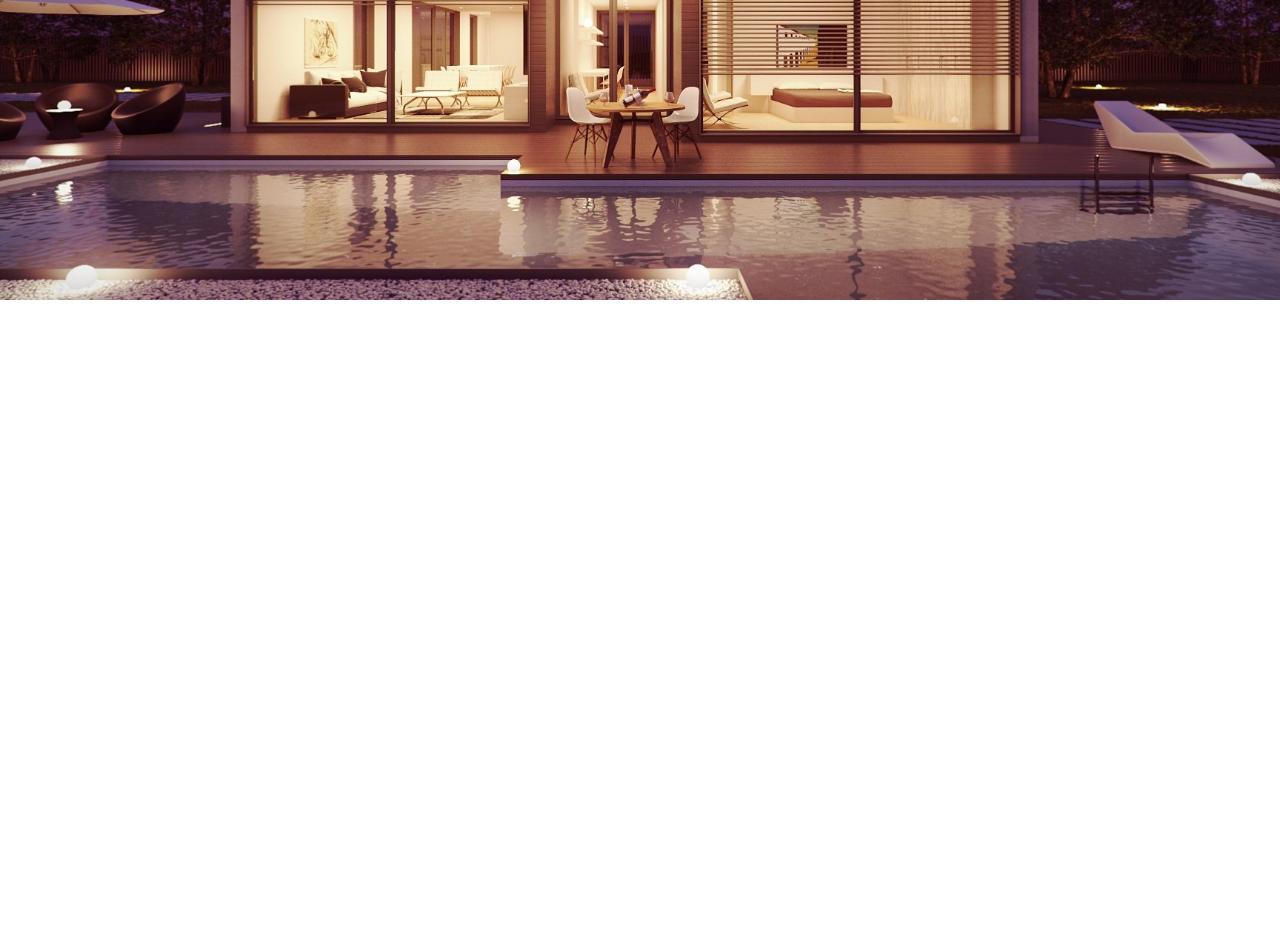
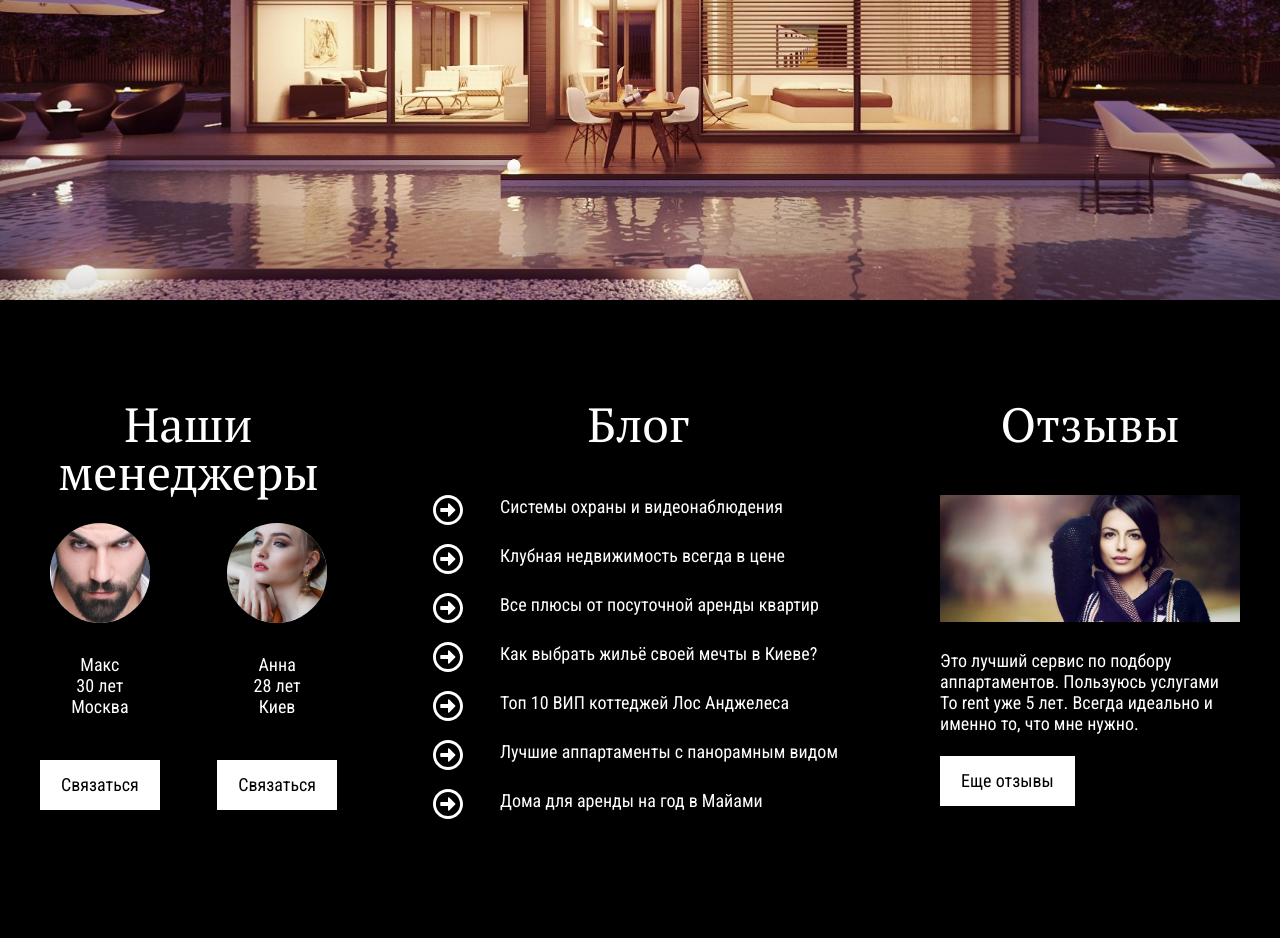
Before and after one commit to shock-dev/to2rent, a website: page app/index.html in a window 1280 px wide. Shown: the part 2941-3879 px from the top of the page. Before the commit the page ends 3241 px from the top, so only its background shows below. Drawn offline with nearby package versions, Linux system fonts and the light colour scheme.

Commit message:
#Added: About section

```diff
--- a/app/index.html
+++ b/app/index.html
@@ -120,6 +120,66 @@
     </div>
   </section>
 
+  <section class="about">
+    <div class="container">
+      <div class="about__inner">
+
+        <div class="our-managers">
+          <div class="our-managers__title about__title">Наши менеджеры</div>
+          <div class="our-managers__items">
+            <div class="our-managers__item">
+              <img class="our-managers__img" src="img/manager-1.jpg">
+              <ul class="our-managers__list">
+                <li>Макс</li>
+                <li>30 лет</li>
+                <li>Москва</li>
+              </ul>
+              <button class="our-managers__btn">Связаться</button>
+            </div>
+
+            <div class="our-managers__item">
+              <img class="our-managers__img" src="img/manager-2.jpg">
+              <ul class="our-managers__list">
+                <li>Анна</li>
+                <li> 28 лет</li>
+                <li>Киев</li>
+              </ul>
+              <button class="our-managers__btn">Связаться</button>
+            </div>
+          </div>
+        </div>
+
+        <div class="blog">
+          <div class="about__title">Блог</div>
+
+          <ul class="blog__list">
+            <li class="blog__item"><a class="blog__link" href="#">Системы охраны и видеонаблюдения</a></li>
+            <li class="blog__item"><a class="blog__link" href="#">Клубная недвижимость всегда в цене</a></li>
+            <li class="blog__item"><a class="blog__link" href="#">Все плюсы от посуточной аренды квартир</a></li>
+            <li class="blog__item"><a class="blog__link" href="#">Как выбрать жильё своей мечты в Киеве?</a></li>
+            <li class="blog__item"><a class="blog__link" href="#">Топ 10 ВИП коттеджей Лос Анджелеса</a></li>
+            <li class="blog__item"><a class="blog__link" href="#">Лучшие аппартаменты с панорамным видом</a></li>
+            <li class="blog__item"><a class="blog__link" href="#">Дома для аренды на год в Майами</a></li>
+          </ul>
+        </div>
+
+        <div class="reviews">
+          <div class="about__title">Отзывы</div>
+
+          <img class="reviews__img" src="img/review-1.jpg" alt="">
+
+          <p class="reviews__text">
+            Это лучший сервис по подбору
+            аппартаментов. Пользуюсь услугами To rent уже 5 лет. Всегда идеально и именно то, что мне нужно.
+          </p>
+
+          <a class="reviews__link" href="#">Еще отзывы</a>
+        </div>
+
+      </div>
+    </div>
+  </section>
+
   <script src="https://ajax.googleapis.com/ajax/libs/jquery/3.4.1/jquery.min.js"></script>
   <script src="js/libs.min.js"></script>
   <script src="js/main.js"></script>
--- a/app/scss/style.scss
+++ b/app/scss/style.scss
@@ -272,6 +272,116 @@
   }
 }
 
+.about {
+  background-color: #000;
+  padding: 100px 0;
+  color: #fff;
+
+  &__title {
+    margin-bottom: 47px;
+    font-family: PT Serif;
+    font-weight: normal;
+    font-size: 48px;
+    line-height: 48px;
+    text-align: center;
+  }
+
+  &__inner {
+    display: flex;
+    justify-content: space-between;
+  }
+}
+
+.our-managers__title {
+  margin-bottom: 27px;
+}
+
+.our-managers {
+  text-align: center;
+  width: 297px;
+
+  &__items {
+    display: flex;
+    justify-content: space-between;
+  }
+
+  &__img {
+    width: 100px;
+    height: 100px;
+    border-radius: 50%;
+    object-fit: cover;
+    margin-bottom: 25px;
+  }
+
+  &__list {
+    line-height: 21px;
+    margin-bottom: 43px;
+  }
+
+  &__btn {
+    border: none;
+    color: #000;
+    background-color: #fff;
+    padding: 16px 21px;
+    font-size: 18px;
+    line-height: 18px;
+    cursor: pointer;
+  }
+}
+
+.blog {
+  width: 411px;
+
+  &__link {
+    font-size: 18px;
+    line-height: 18px;
+    margin-bottom: 28px;
+    padding-left: 67px;
+    position: relative;
+
+    &:before {
+      content: '';
+      position: absolute;
+      top: -3px;
+      left: 0;
+      width: 30px;
+      height: 30px;
+      background-image: url('../img/arrow-white.svg');
+    }
+  }
+}
+
+.reviews {
+  width: 300px;
+
+  &__img {
+    margin-bottom: 22px;
+  }
+
+  &__text {
+    font-size: 18px;
+    line-height: 21px;
+    margin-bottom: 22px;
+  }
+
+  &__link {
+    color: #000;
+    background-color: #fff;
+    padding: 16px 21px;
+    font-size: 18px;
+    line-height: 18px;
+  }
+}
+
+
+
+
+
+
+
+
+
+
 
 
 @import "media";
```
Also changed, not shown: app/css/style.min.css, app/img/manager-1.jpg (added), app/img/manager-2.jpg (added), app/img/review-1.jpg (added).
